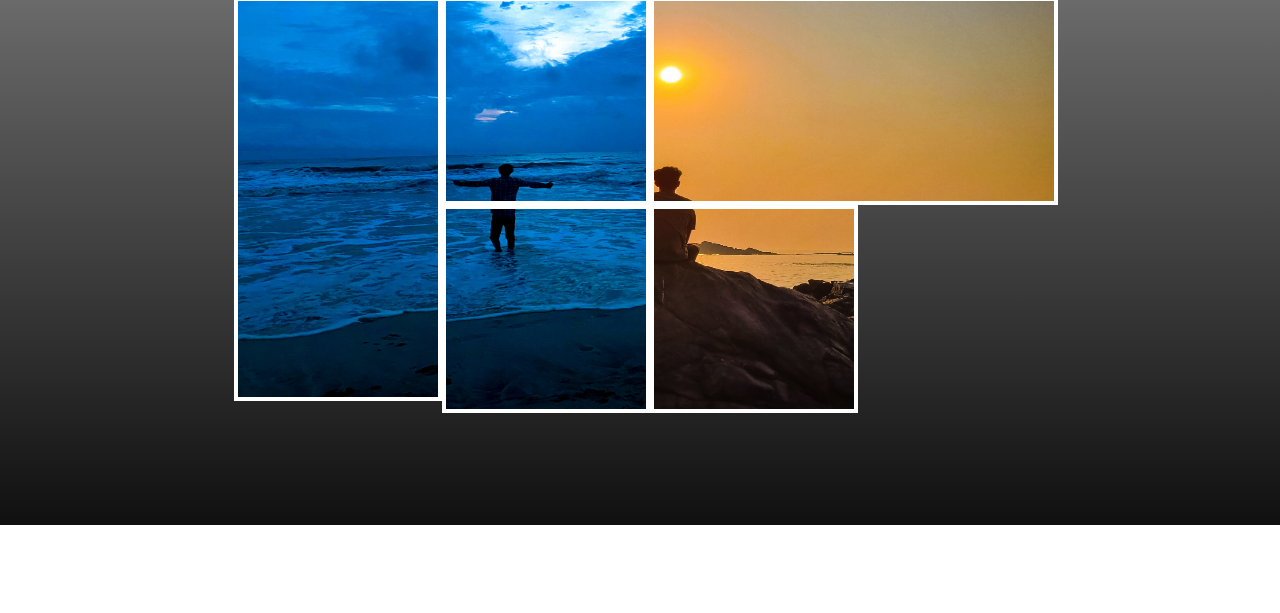
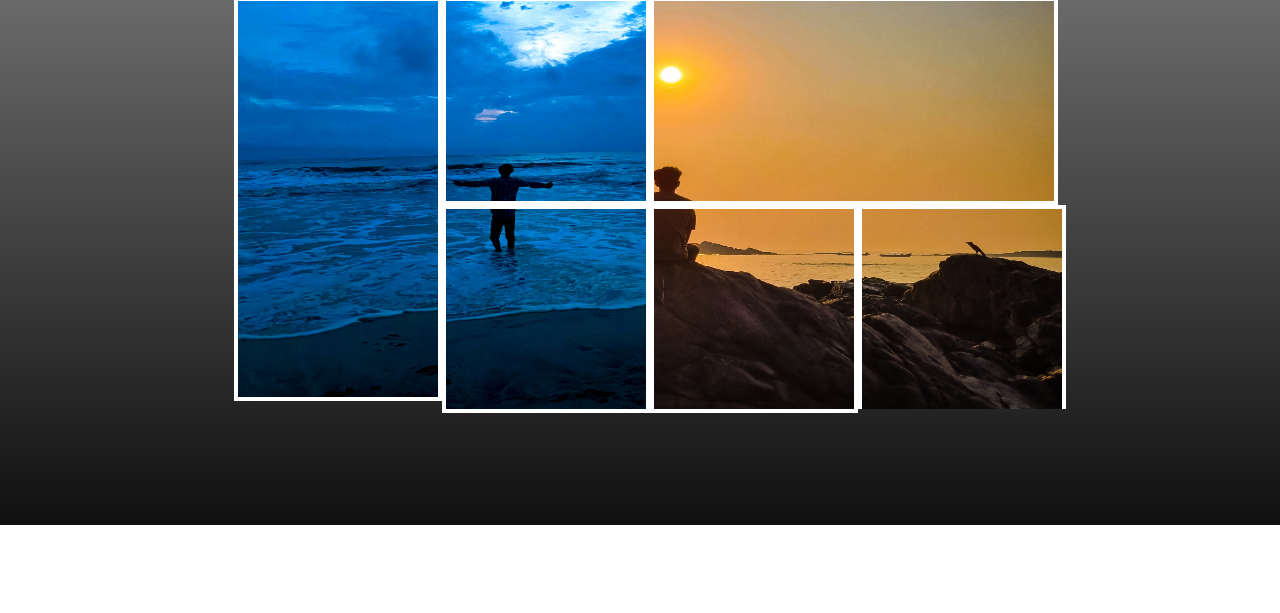
Before and after one commit to Thanseeeh/MyProfile, a plain HTML site: page Index.html in a window 1280 px wide. Shown: the part 275-888 px from the top of the page. Drawn offline with Linux system fonts and the light colour scheme.

Commit message:
image 12 added in the page for creating content

```diff
--- a/Index.html
+++ b/Index.html
@@ -50,6 +50,7 @@
                     <img src="img-part11.jpg" class="img-part11">
                 </div>
                 <div class="profile">
+                    <img src="img-part12.jpg" class="img-part12">
                 </div>
             </div>
             <div class="forth-row">
--- a/MyProfile.css
+++ b/MyProfile.css
@@ -191,7 +191,16 @@ body {
     width: 200px;
     height: 200px;
     background: transparent;
+    margin-top: 8px;
+    margin-left: 8px;
     /* border: solid 2px red; */
+}
+.img-part12 {
+    width: 200px;
+    height: 200px;
+    border-top: solid 4px white;
+    border-right: solid 4px white;
+    border-left: solid 4px white;
 }
 .forth-row {
     display: flex;
```
